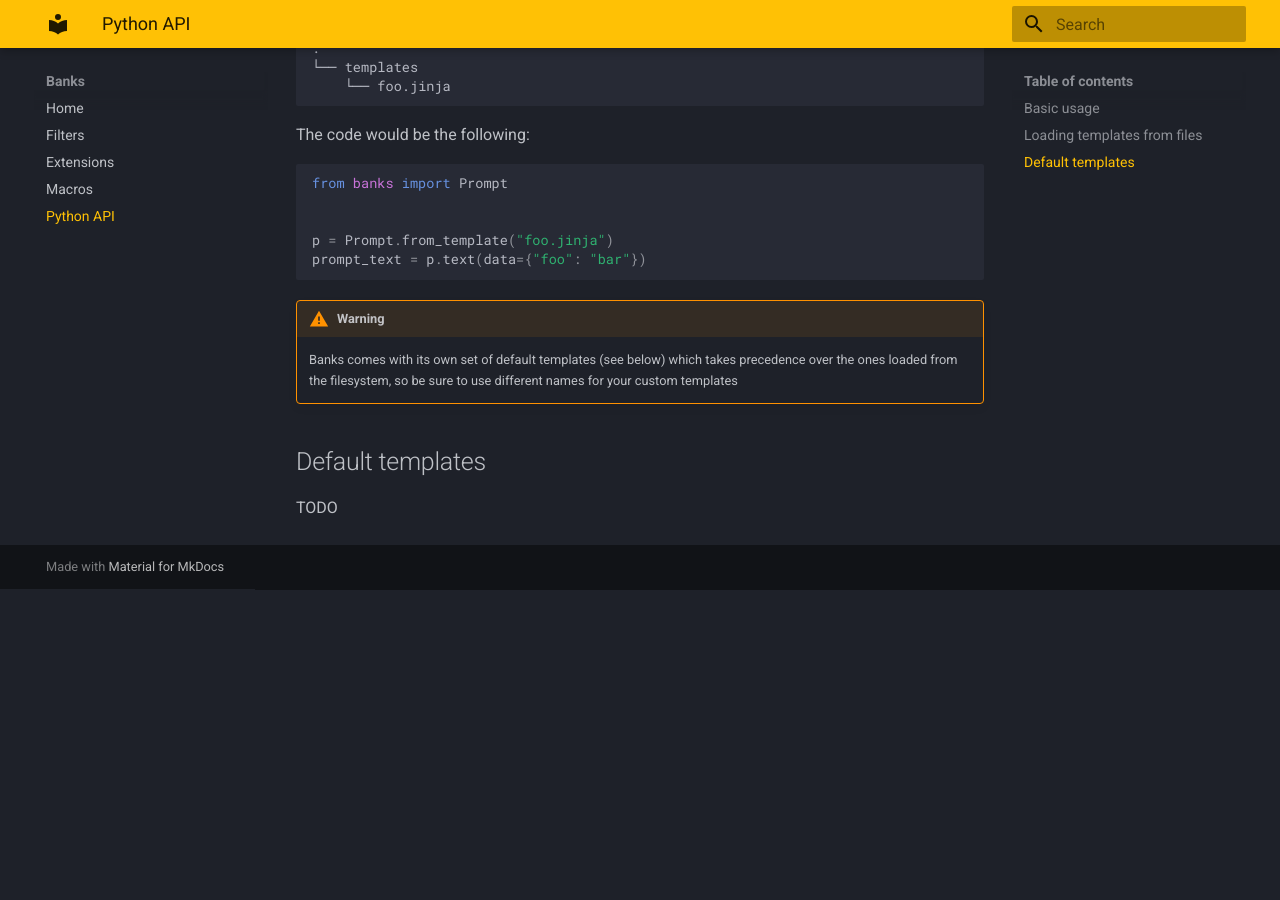
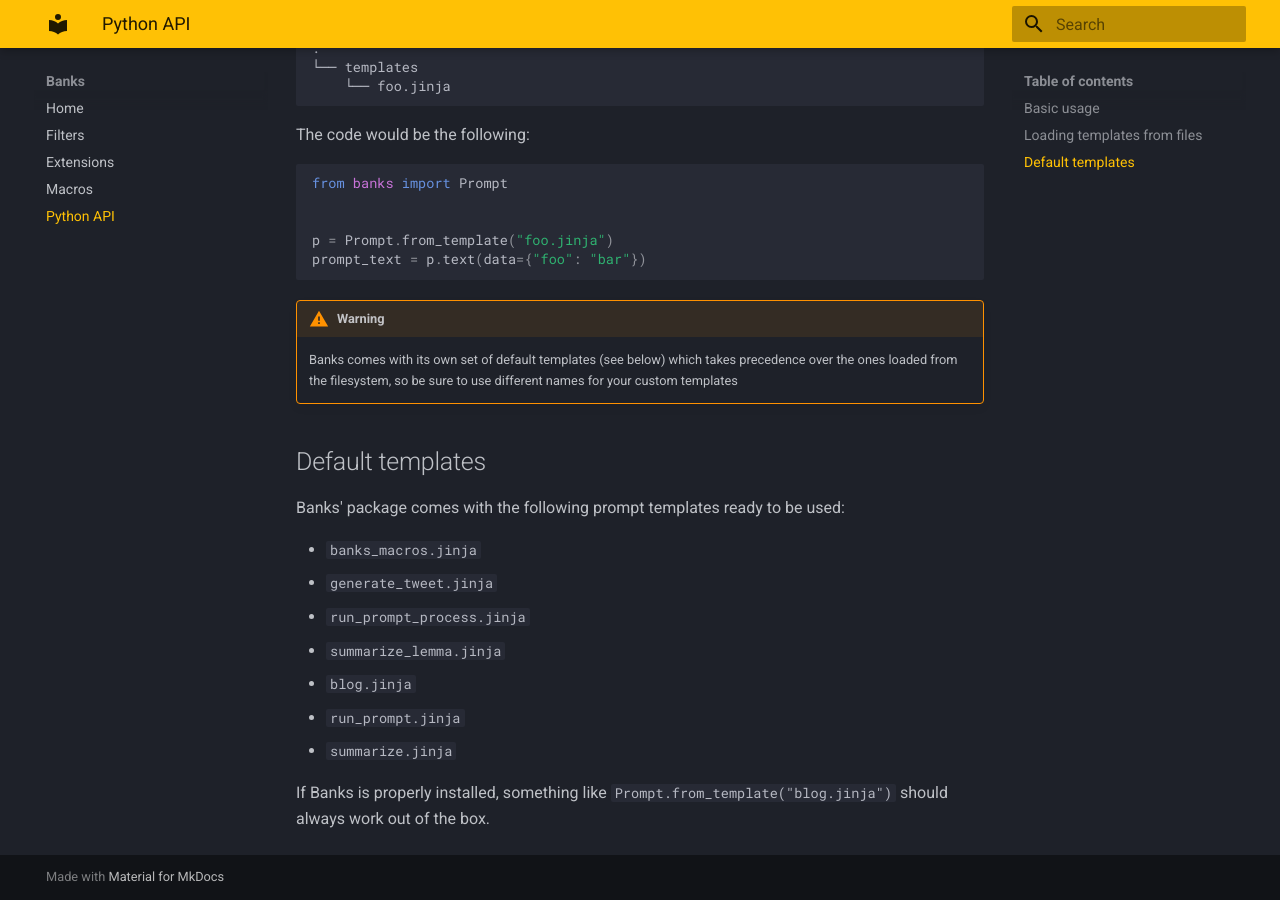
Before and after one commit to masci/banks, an MkDocs documentation site: the page built from docs/python.md, in a window 1280 px wide and 900 px high, scrolled down 707 px. Built offline with MkDocs 1.6.1 and Material for MkDocs 9.7.7, drawn with Linux system fonts in a browser that asks for light colours; before the commit the page ends 1296 px from its top, so only the background shows below that.

Commit message:
more docs

```diff
--- a/docs/python.md
+++ b/docs/python.md
@@ -44,4 +44,14 @@
 
 ## Default templates
 
-TODO
+Banks' package comes with the following prompt templates ready to be used:
+
+- `banks_macros.jinja`
+- `generate_tweet.jinja`
+- `run_prompt_process.jinja`
+- `summarize_lemma.jinja`
+- `blog.jinja`
+- `run_prompt.jinja`
+- `summarize.jinja`
+
+If Banks is properly installed, something like `Prompt.from_template("blog.jinja")` should always work out of the box.
```
